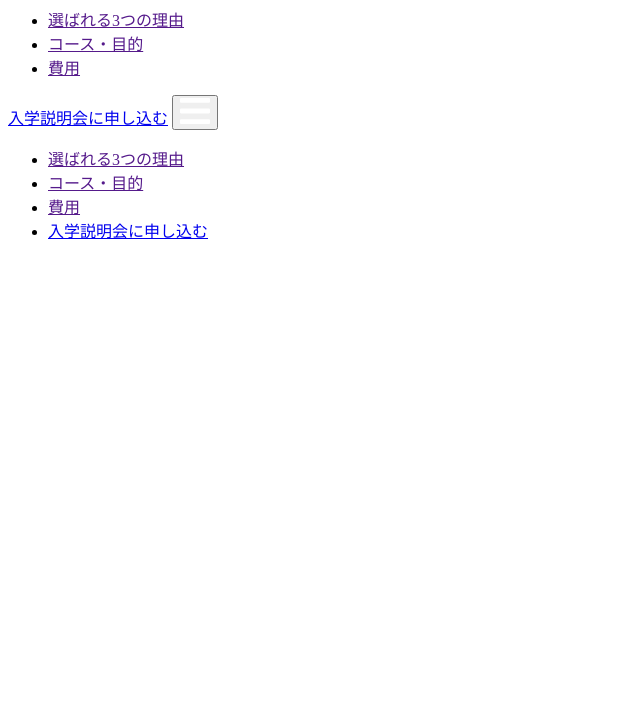
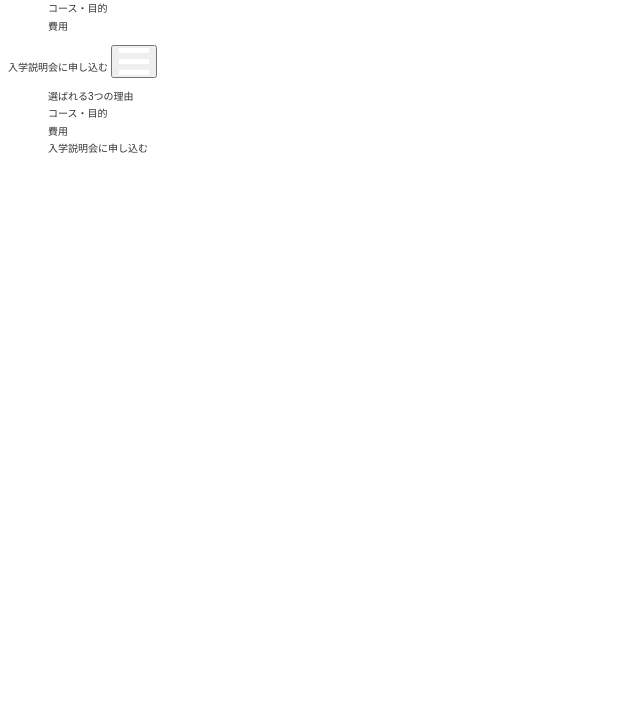
Before and after one commit to akirakawamura1/web-101, a plain HTML site: page index.html in a window 1280 px wide. Shown: the part 89-800 px from the top of the page, without its empty margins (0-640 px from the left). Drawn offline with Linux system fonts and the light colour scheme.

Commit message:
base_scss設定

```diff
--- /dev/null
+++ b/assets/style/_base.scss
@@ -0,0 +1,46 @@
+@charset "UTF-8";
+
+/* ページ全体のスタイル
+------------------------------------------ */
+body {
+    font-family: "Noto Sans JP", sans-serif;
+    line-height: 1.75;
+    color: #333;
+}
+
+a {
+    color: #333;
+    text-decoration: none;
+}
+
+img {
+    max-width: 100%;
+    height: auto;
+    vertical-align: bottom;
+}
+
+li {
+    list-style: none;
+}
+
+/* レスポンシブなフォントサイズの設定
+------------------------------------------ */
+
+html {
+    font-size: calc(10 * 100vw / 375);
+    /* SP表示:横幅375px未満 */
+}
+
+@media (min-width:768px) {
+    html {
+        font-size: calc(10 * 100vw / 1200);
+        /* PC表示:横幅768px以上 */
+    }
+}
+
+@media (min-width: 1200px) {
+    html {
+        font-size: 62.5%
+        /* 画面の横幅が1200px以上の場合 */
+    }
+}
--- /dev/null
+++ b/assets/style/main.scss
@@ -0,0 +1 @@
+@use 'base';
--- a/index.html
+++ b/index.html
@@ -15,6 +15,7 @@
     <!-- google fonts -->
     <!-- ライブラリ系のCSS -->
     <!-- 自作のCSS -->
+    <link rel="stylesheet" href="assets/style/main.css">
 </head>
 
 <body>
```
Also changed, not shown: assets/style/main.css (added), 1 other file.
